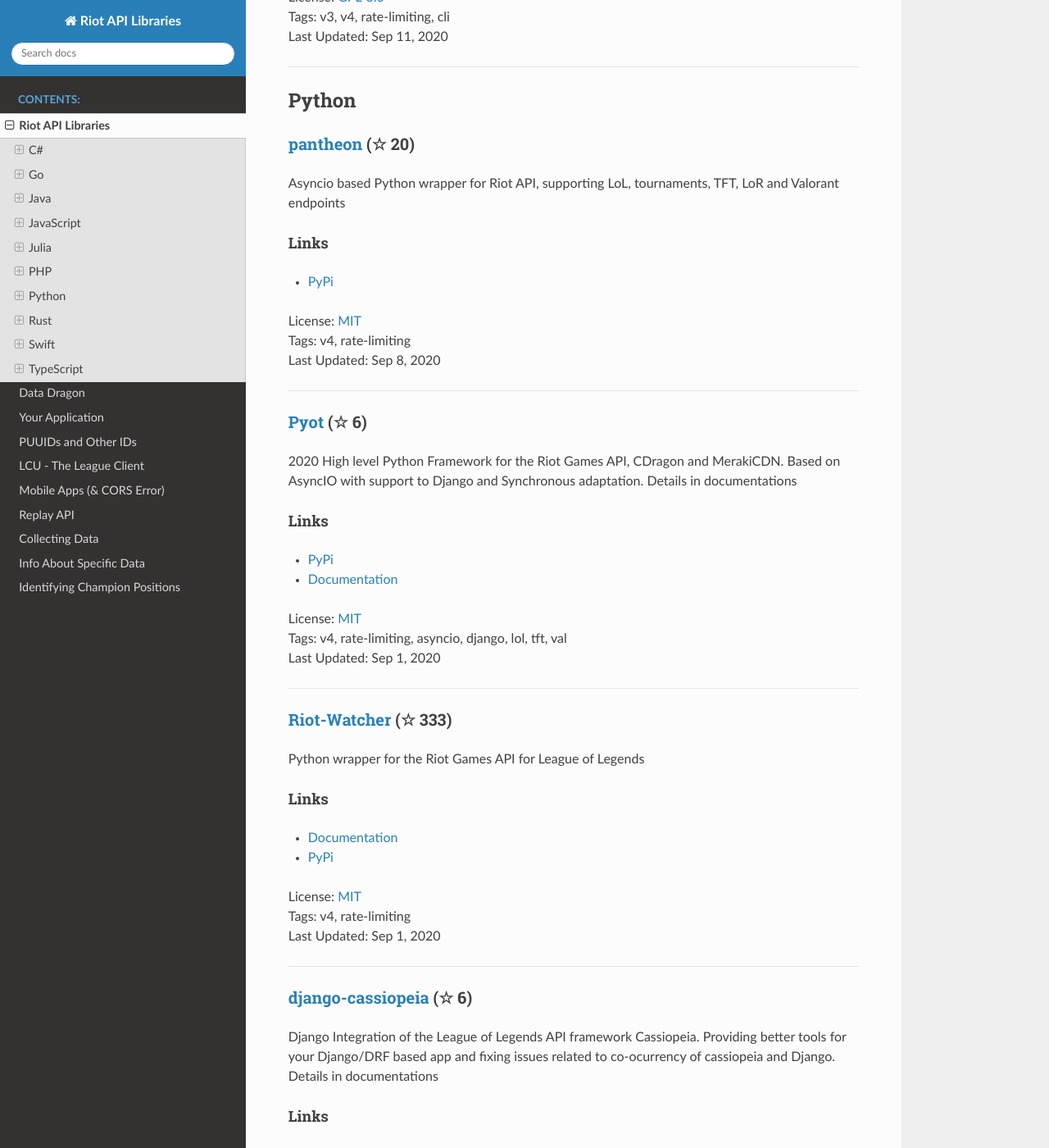
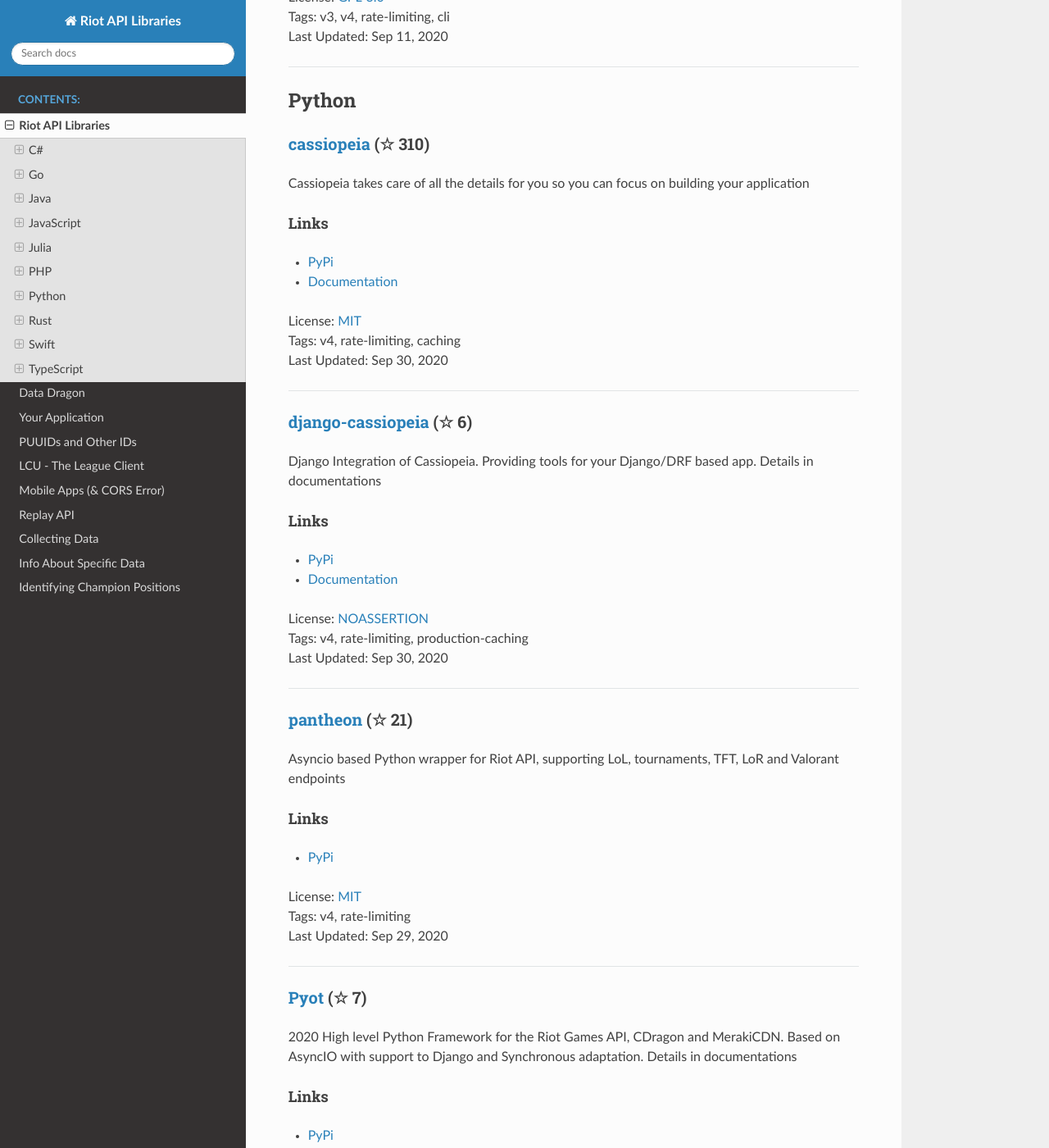
Before and after one commit to WxWatch/riot-api-libraries, a Sphinx documentation site: the page built from docs/libraries.rst, in a window 1280 px wide and 1400 px high, scrolled down 4944 px. Shown: the whole window at 82% size. Built offline with Sphinx 7.4.7 and the Read the Docs theme 2.0.0, drawn with Linux system fonts in a browser that asks for light colours; pages that are not in the unit, such as notebooks, are missing from menus; some of the changed text lies outside the part shown.

Commit message:
Travis update: Oct 2020 (Build 417)
[skip ci]

```diff
--- a/docs/libraries.rst
+++ b/docs/libraries.rst
@@ -4,7 +4,21 @@
 C#
 ------------------------------------------
 
-`Camille <https://github.com/MingweiSamuel/Camille>`_ (☆ 30)
+`RiotSharp <https://github.com/BenFradet/RiotSharp>`_ (☆ 226)
+~~~~~~~~~~~~~~~~~~~~~~~~~~~~~~~~~~~~~~~~~~~~~~~~~~~~~~~~~~~~~~~~~~~~~~~~~~~~~~~~~~~~~~~~~~~~~~~~~~~~
+
+RiotSharp's ASP.NET Core integration. **NOTE: NuGet releases are severely outdated, although library itself is maintained!**
+
+Links
+::::::::::::::::
+
+| License: `MIT <http://choosealicense.com/licenses/mit>`_
+| Tags: v4, rate-limiting, asp-net-core
+| Last Updated: Sep 29, 2020
+
+-----------------
+
+`Camille <https://github.com/MingweiSamuel/Camille>`_ (☆ 32)
 ~~~~~~~~~~~~~~~~~~~~~~~~~~~~~~~~~~~~~~~~~~~~~~~~~~~~~~~~~~~~~~~~~~~~~~~~~~~~~~~~~~~~~~~~~~~~~~~~~~~~
 
 Fully rate limited, automatic retrying, thread-safe. V4 Supported. Automatic nightly releases.
@@ -16,20 +30,6 @@
 | License: `NOASSERTION <http://choosealicense.com/licenses/other>`_
 | Tags: v3, v4, rate-limiting
 | Last Updated: Sep 19, 2020
-
------------------
-
-`RiotSharp <https://github.com/BenFradet/RiotSharp>`_ (☆ 224)
-~~~~~~~~~~~~~~~~~~~~~~~~~~~~~~~~~~~~~~~~~~~~~~~~~~~~~~~~~~~~~~~~~~~~~~~~~~~~~~~~~~~~~~~~~~~~~~~~~~~~
-
-RiotSharp's ASP.NET Core integration. **NOTE: NuGet releases are severely outdated, although library itself is maintained!**
-
-Links
-::::::::::::::::
-
-| License: `MIT <http://choosealicense.com/licenses/mit>`_
-| Tags: v4, rate-limiting, asp-net-core
-| Last Updated: Sep 17, 2020
 
 -----------------
 
@@ -65,7 +65,7 @@
 
 | License: `Apache-2.0 <http://choosealicense.com/licenses/apache-2.0>`_
 | Tags: v4
-| Last Updated: Sep 17, 2020
+| Last Updated: Sep 30, 2020
 
 -----------------
 
@@ -89,7 +89,22 @@
 JavaScript
 ------------------------------------------
 
-`twisted <https://github.com/Sansossio/twisted>`_ (☆ 20)
+`riot-api <https://github.com/fightmegg/riot-api>`_ (☆ 0)
+~~~~~~~~~~~~~~~~~~~~~~~~~~~~~~~~~~~~~~~~~~~~~~~~~~~~~~~~~~~~~~~~~~~~~~~~~~~~~~~~~~~~~~~~~~~~~~~~~~~~
+
+Fully featured Riot API client
+
+Links
+::::::::::::::::
+
+- `npm <https://www.npmjs.com/package/@fightmegg/riot-api>`_
+| License: `MIT <http://choosealicense.com/licenses/mit>`_
+| Tags: v4, rate-limiting, caching
+| Last Updated: Sep 30, 2020
+
+-----------------
+
+`twisted <https://github.com/Sansossio/twisted>`_ (☆ 21)
 ~~~~~~~~~~~~~~~~~~~~~~~~~~~~~~~~~~~~~~~~~~~~~~~~~~~~~~~~~~~~~~~~~~~~~~~~~~~~~~~~~~~~~~~~~~~~~~~~~~~~
 
 Fetching riot games api data
@@ -102,22 +117,7 @@
 - `examples <https://github.com/Sansossio/twisted/tree/master/example>`_
 | License: None
 | Tags: rate-limiting, v4, lol, tft, caching
-| Last Updated: Sep 21, 2020
-
------------------
-
-`riot-api <https://github.com/fightmegg/riot-api>`_ (☆ 0)
-~~~~~~~~~~~~~~~~~~~~~~~~~~~~~~~~~~~~~~~~~~~~~~~~~~~~~~~~~~~~~~~~~~~~~~~~~~~~~~~~~~~~~~~~~~~~~~~~~~~~
-
-Fully featured Riot API client
-
-Links
-::::::::::::::::
-
-- `npm <https://www.npmjs.com/package/@fightmegg/riot-api>`_
-| License: `MIT <http://choosealicense.com/licenses/mit>`_
-| Tags: v4, rate-limiting, caching
-| Last Updated: Sep 21, 2020
+| Last Updated: Sep 27, 2020
 
 -----------------
 
@@ -238,7 +238,39 @@
 Python
 ------------------------------------------
 
-`pantheon <https://github.com/Canisback/pantheon>`_ (☆ 20)
+`cassiopeia <https://github.com/meraki-analytics/cassiopeia>`_ (☆ 310)
+~~~~~~~~~~~~~~~~~~~~~~~~~~~~~~~~~~~~~~~~~~~~~~~~~~~~~~~~~~~~~~~~~~~~~~~~~~~~~~~~~~~~~~~~~~~~~~~~~~~~
+
+Cassiopeia takes care of all the details for you so you can focus on building your application
+
+Links
+::::::::::::::::
+
+- `PyPi <https://pypi.org/project/cassiopeia/>`_
+- `Documentation <http://cassiopeia.readthedocs.org/en/latest/>`_
+| License: `MIT <http://choosealicense.com/licenses/mit>`_
+| Tags: v4, rate-limiting, caching
+| Last Updated: Sep 30, 2020
+
+-----------------
+
+`django-cassiopeia <https://github.com/paaksing/django-cassiopeia>`_ (☆ 6)
+~~~~~~~~~~~~~~~~~~~~~~~~~~~~~~~~~~~~~~~~~~~~~~~~~~~~~~~~~~~~~~~~~~~~~~~~~~~~~~~~~~~~~~~~~~~~~~~~~~~~
+
+Django Integration of Cassiopeia. Providing tools for your Django/DRF based app. Details in documentations
+
+Links
+::::::::::::::::
+
+- `PyPi <https://pypi.org/project/django-cassiopeia/>`_
+- `Documentation <https://paaksing.github.io/django-cassiopeia/>`_
+| License: `NOASSERTION <http://choosealicense.com/licenses/other>`_
+| Tags: v4, rate-limiting, production-caching
+| Last Updated: Sep 30, 2020
+
+-----------------
+
+`pantheon <https://github.com/Canisback/pantheon>`_ (☆ 21)
 ~~~~~~~~~~~~~~~~~~~~~~~~~~~~~~~~~~~~~~~~~~~~~~~~~~~~~~~~~~~~~~~~~~~~~~~~~~~~~~~~~~~~~~~~~~~~~~~~~~~~
 
 Asyncio based Python wrapper for Riot API, supporting LoL, tournaments, TFT, LoR and Valorant endpoints
@@ -249,11 +281,11 @@
 - `PyPi <https://pypi.org/project/pantheon/>`_
 | License: `MIT <http://choosealicense.com/licenses/mit>`_
 | Tags: v4, rate-limiting
-| Last Updated: Sep 8, 2020
+| Last Updated: Sep 29, 2020
 
 -----------------
 
-`Pyot <https://github.com/paaksing/Pyot>`_ (☆ 6)
+`Pyot <https://github.com/paaksing/Pyot>`_ (☆ 7)
 ~~~~~~~~~~~~~~~~~~~~~~~~~~~~~~~~~~~~~~~~~~~~~~~~~~~~~~~~~~~~~~~~~~~~~~~~~~~~~~~~~~~~~~~~~~~~~~~~~~~~
 
 2020 High level Python Framework for the Riot Games API, CDragon and MerakiCDN. Based on AsyncIO with support to Django and Synchronous adaptation. Details in documentations
@@ -265,11 +297,11 @@
 - `Documentation <https://paaksing.github.io/Pyot/>`_
 | License: `MIT <http://choosealicense.com/licenses/mit>`_
 | Tags: v4, rate-limiting, asyncio, django, lol, tft, val
-| Last Updated: Sep 1, 2020
+| Last Updated: Sep 25, 2020
 
 -----------------
 
-`Riot-Watcher <https://github.com/pseudonym117/Riot-Watcher>`_ (☆ 333)
+`Riot-Watcher <https://github.com/pseudonym117/Riot-Watcher>`_ (☆ 335)
 ~~~~~~~~~~~~~~~~~~~~~~~~~~~~~~~~~~~~~~~~~~~~~~~~~~~~~~~~~~~~~~~~~~~~~~~~~~~~~~~~~~~~~~~~~~~~~~~~~~~~
 
 Python wrapper for the Riot Games API for League of Legends
@@ -281,39 +313,7 @@
 - `PyPi <https://pypi.python.org/pypi/riotwatcher>`_
 | License: `MIT <http://choosealicense.com/licenses/mit>`_
 | Tags: v4, rate-limiting
-| Last Updated: Sep 1, 2020
-
------------------
-
-`django-cassiopeia <https://github.com/paaksing/django-cassiopeia>`_ (☆ 6)
-~~~~~~~~~~~~~~~~~~~~~~~~~~~~~~~~~~~~~~~~~~~~~~~~~~~~~~~~~~~~~~~~~~~~~~~~~~~~~~~~~~~~~~~~~~~~~~~~~~~~
-
-Django Integration of the League of Legends API framework Cassiopeia. Providing better tools for your Django/DRF based app and fixing issues related to co-ocurrency of cassiopeia and Django. Details in documentations
-
-Links
-::::::::::::::::
-
-- `PyPi <https://pypi.org/project/django-cassiopeia/>`_
-- `Documentation <https://paaksing.github.io/django-cassiopeia/>`_
-| License: `NOASSERTION <http://choosealicense.com/licenses/other>`_
-| Tags: v4, rate-limiting, production-caching
-| Last Updated: Aug 8, 2020
-
------------------
-
-`cassiopeia <https://github.com/meraki-analytics/cassiopeia>`_ (☆ 305)
-~~~~~~~~~~~~~~~~~~~~~~~~~~~~~~~~~~~~~~~~~~~~~~~~~~~~~~~~~~~~~~~~~~~~~~~~~~~~~~~~~~~~~~~~~~~~~~~~~~~~
-
-Cassiopeia takes care of all the details for you so you can focus on building your application
-
-Links
-::::::::::::::::
-
-- `PyPi <https://pypi.org/project/cassiopeia/>`_
-- `Documentation <http://cassiopeia.readthedocs.org/en/latest/>`_
-| License: `MIT <http://choosealicense.com/licenses/mit>`_
-| Tags: v4, rate-limiting, caching
-| Last Updated: Aug 7, 2020
+| Last Updated: Sep 25, 2020
 
 -----------------
 
@@ -351,7 +351,7 @@
 - `Documentation <https://github.com/Kelmatou/LeagueAPI/wiki>`_
 | License: `MIT <http://choosealicense.com/licenses/mit>`_
 | Tags: v4, rate-limiting
-| Last Updated: Aug 20, 2020
+| Last Updated: Sep 28, 2020
 
 -----------------
 
@@ -372,7 +372,7 @@
 TypeScript
 ------------------------------------------
 
-`twisted <https://github.com/Sansossio/twisted>`_ (☆ 20)
+`twisted <https://github.com/Sansossio/twisted>`_ (☆ 21)
 ~~~~~~~~~~~~~~~~~~~~~~~~~~~~~~~~~~~~~~~~~~~~~~~~~~~~~~~~~~~~~~~~~~~~~~~~~~~~~~~~~~~~~~~~~~~~~~~~~~~~
 
 Fetching riot games api data
```
Also changed, not shown: other parts of docs/libraries.rst (+4 -4 lines).
